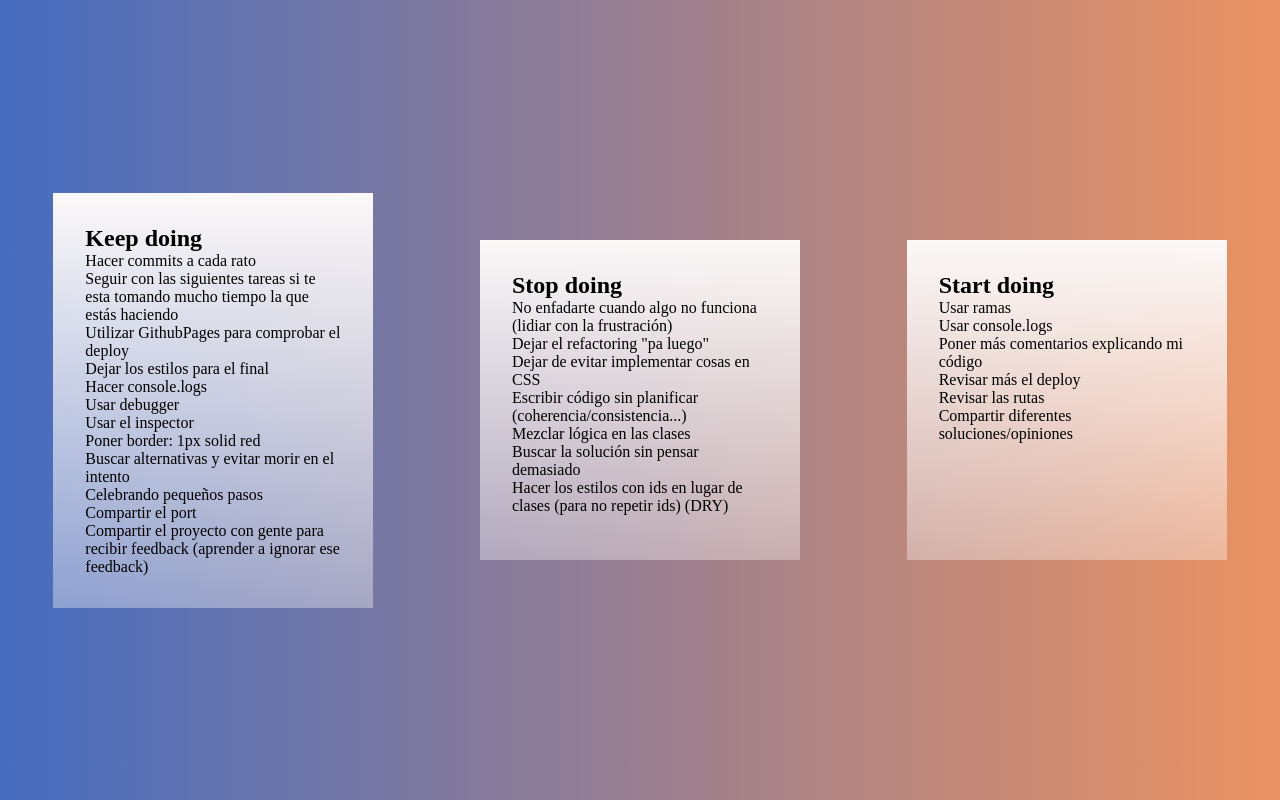
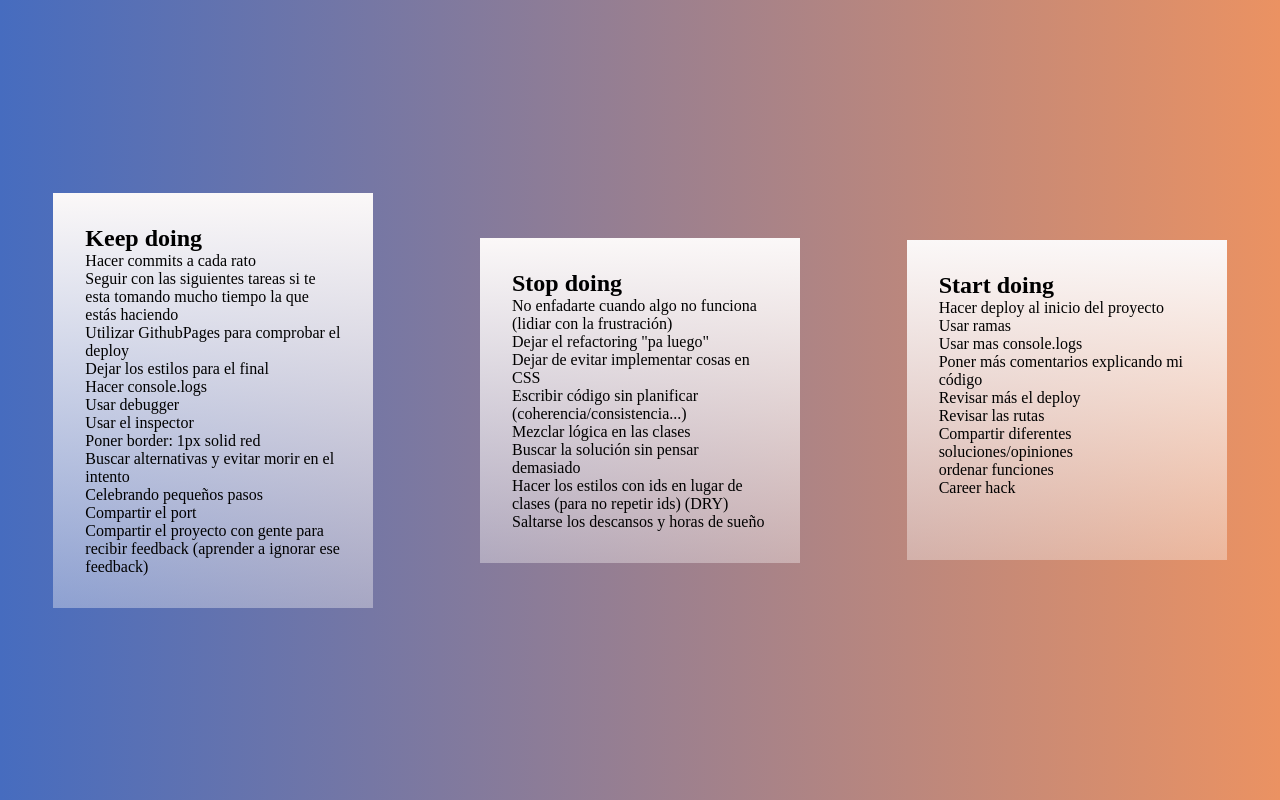
Before and after one commit to IHWebDevSeptember2024/retro, a plain HTML site: page index.html in a window 1280 px wide. Drawn offline with Linux system fonts and the light colour scheme.

Commit message:
initial commit

```diff
--- a/index.html
+++ b/index.html
@@ -10,7 +10,7 @@
     <main>
       <section>
         <h2>Keep doing</h2>
-        <ul>
+        <ul id="first-ul">
           <li>Hacer commits a cada rato</li>
           <li>
             Seguir con las siguientes tareas si te esta tomando mucho tiempo la
@@ -46,17 +46,21 @@
             Hacer los estilos con ids en lugar de clases (para no repetir ids)
             (DRY)
           </li>
+          <li>Saltarse los descansos y horas de sueño</li>
         </ul>
       </section>
       <section>
         <h2>Start doing</h2>
         <ul>
+          <li>Hacer deploy al inicio del proyecto</li>
           <li>Usar ramas</li>
-          <li>Usar console.logs</li>
+          <li>Usar mas console.logs</li>
           <li>Poner más comentarios explicando mi código</li>
           <li>Revisar más el deploy</li>
           <li>Revisar las rutas</li>
           <li>Compartir diferentes soluciones/opiniones</li>
+          <li>ordenar funciones</li>
+          <li>Career hack</li>
         </ul>
       </section>
     </main>
--- a/style.css
+++ b/style.css
@@ -13,6 +13,13 @@ body {
   background: linear-gradient(to left, #eb9262, #466cbf);
 }
 
+main{
+    align-items: center;
+    display: flex;
+    height: 100vh;
+    justify-content: space-around;
+}
+
 section{
     background: linear-gradient(to bottom, #fbf8f8, #fbf8f85e);
     min-height: 20rem;
@@ -20,13 +27,6 @@ section{
     padding: 2rem
 }
 
-main{
-    display: flex;
-    height: 100vh;
-    justify-content: space-around;
-    align-items: center;
-}
-
 ul{
     list-style: none;
 }
```
